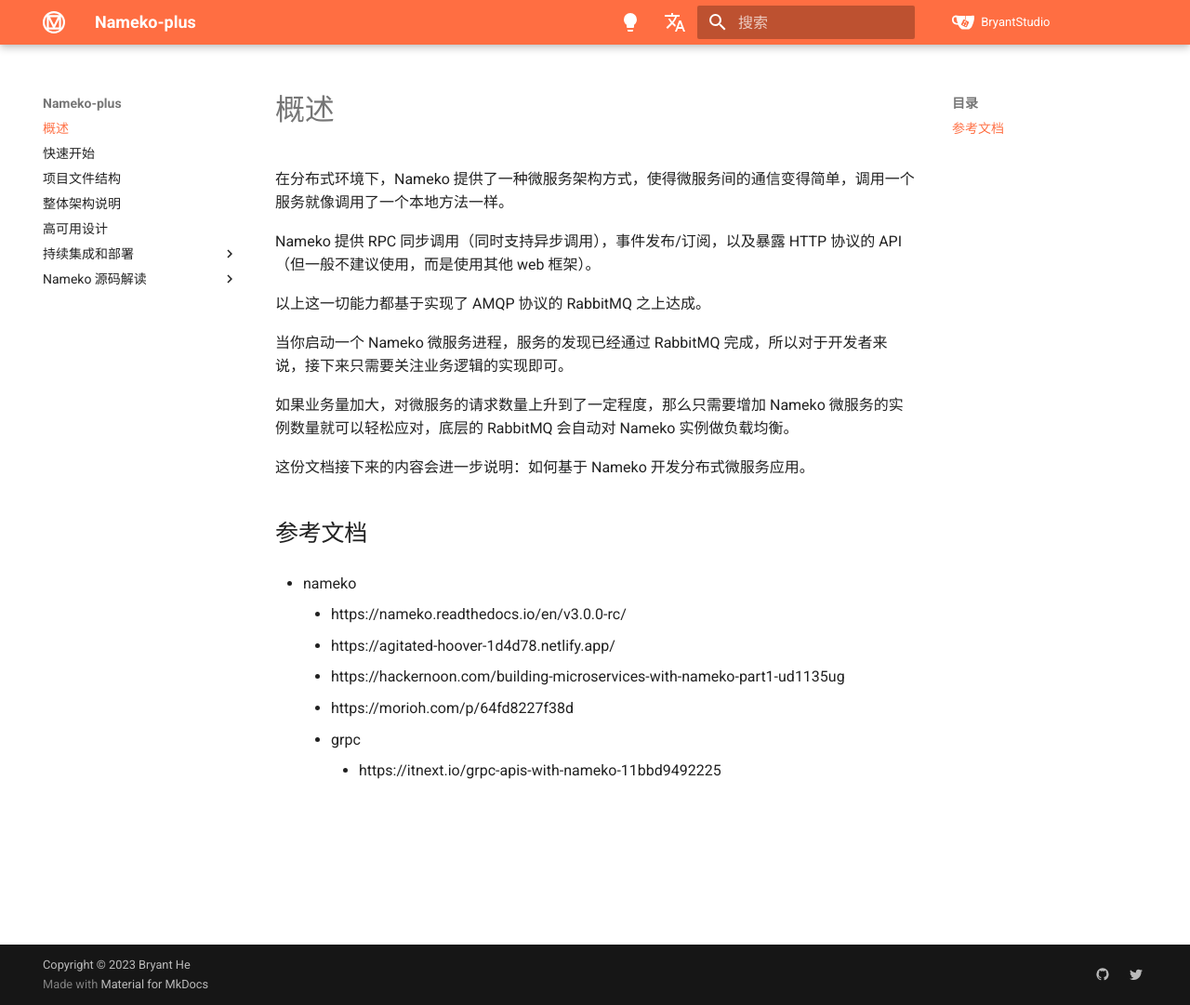
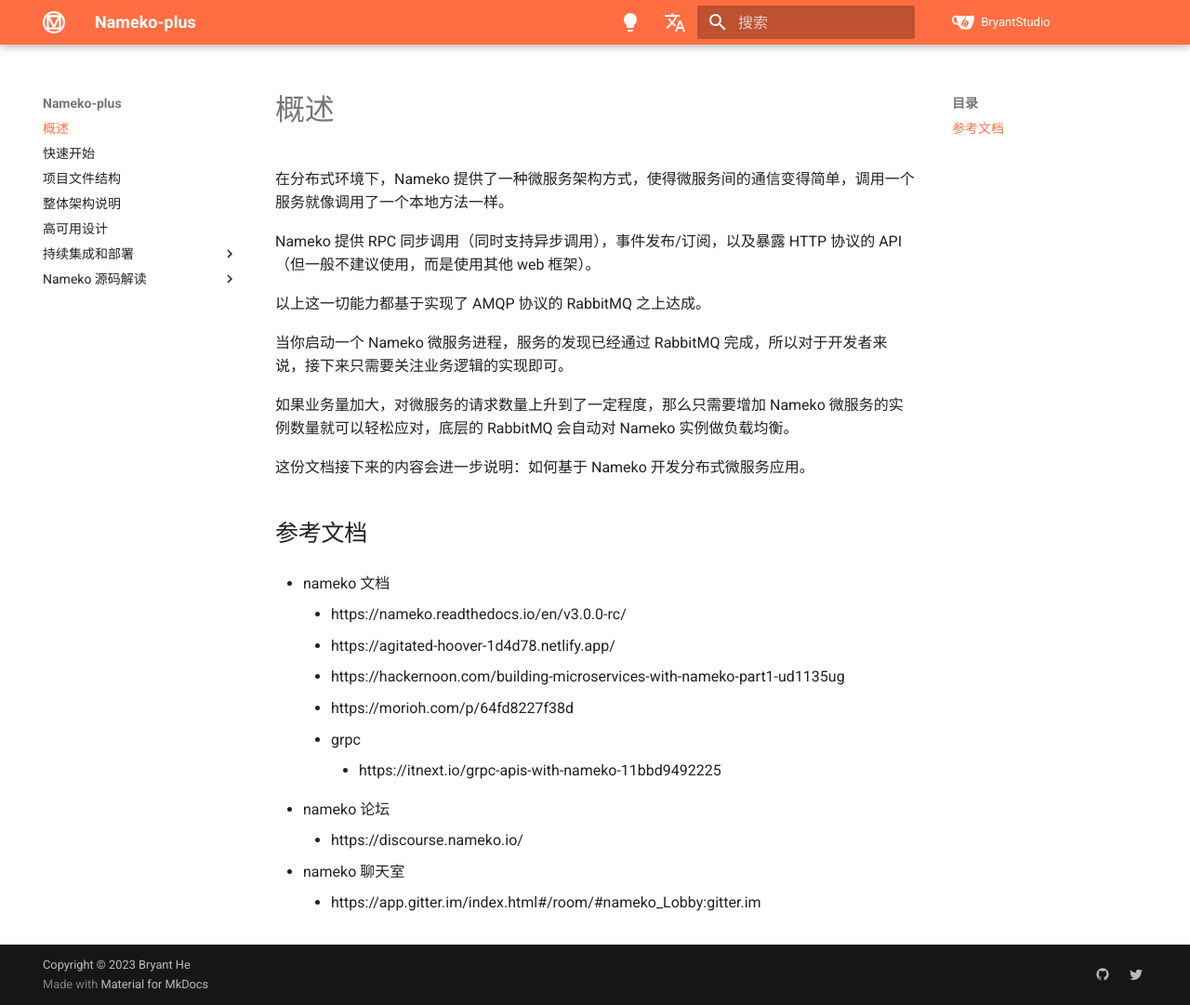
Before and after one commit to Bryanthelol/nameko-plus-doc, an MkDocs documentation site: the page built from docs/index.md, in a window 1280 px wide and 1081 px high. Shown: the whole window at 93% size. Built offline with MkDocs 1.6.1 and Material for MkDocs 9.7.7, drawn with Linux system fonts in a browser that asks for light colours.

Commit message:
update doc

```diff
--- a/docs/index.md
+++ b/docs/index.md
@@ -24,7 +24,7 @@
 
 ## 参考文档
 
-- nameko
+- nameko 文档
 
     - https://nameko.readthedocs.io/en/v3.0.0-rc/
     - https://agitated-hoover-1d4d78.netlify.app/
@@ -33,3 +33,11 @@
     - grpc
 
         - https://itnext.io/grpc-apis-with-nameko-11bbd9492225
+
+- nameko 论坛
+
+    - https://discourse.nameko.io/
+
+- nameko 聊天室
+
+    - https://app.gitter.im/index.html#/room/#nameko_Lobby:gitter.im
```
